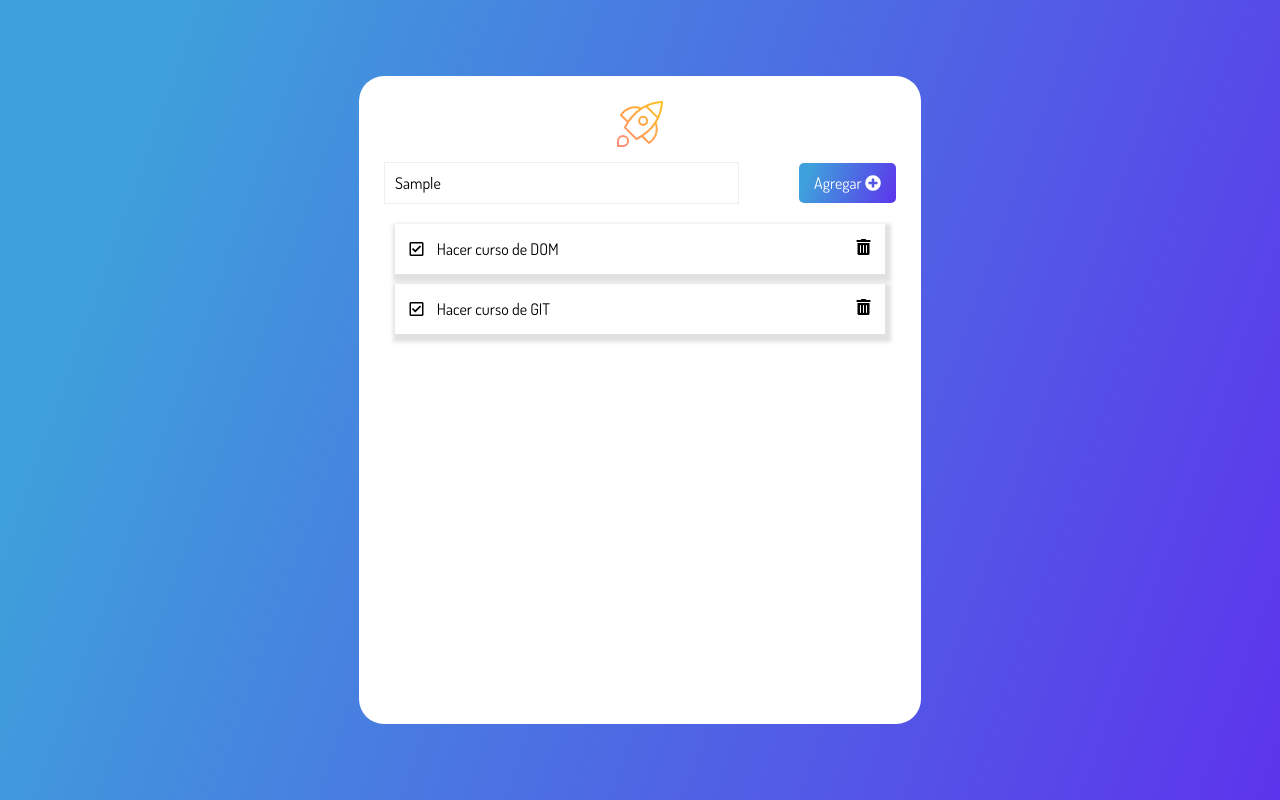
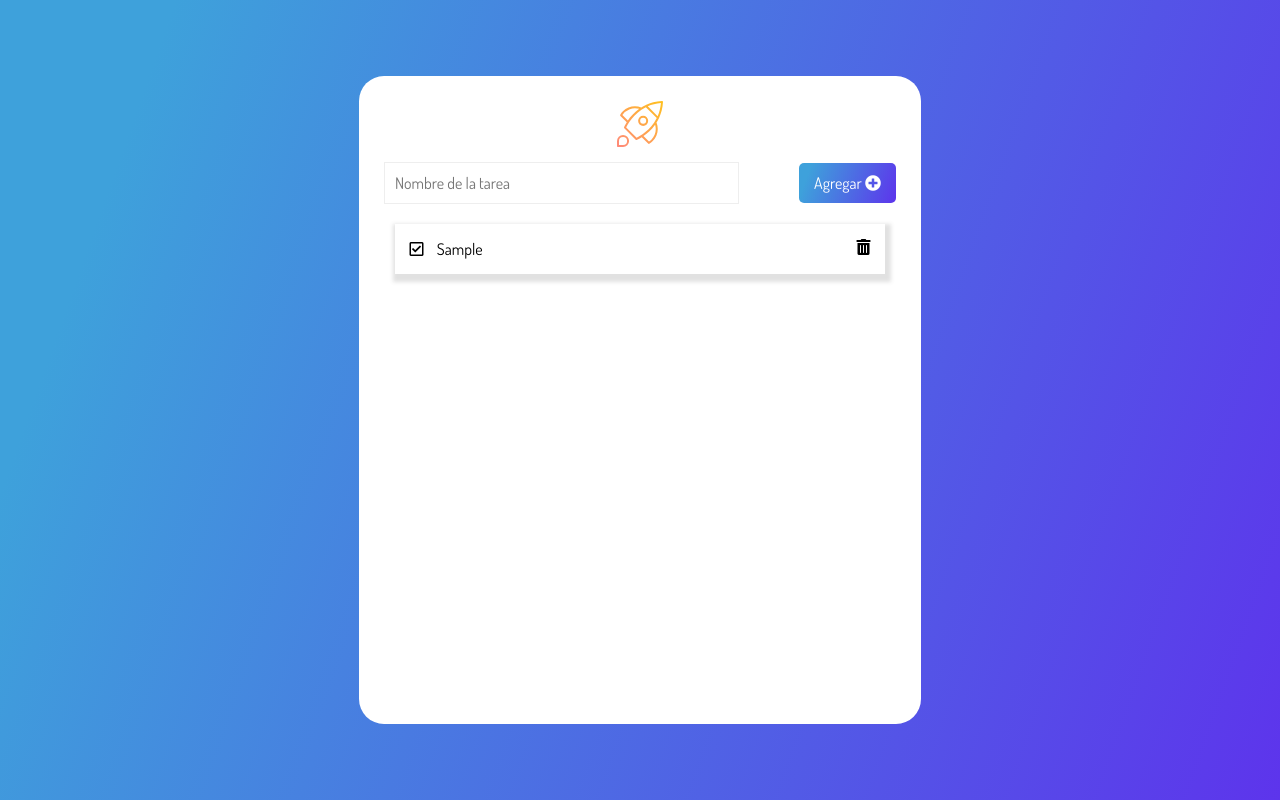
Before and after one commit to AlexOnGitHub/ToDoList, a plain HTML site: page index.html in a window 1280 px wide. Both pictures are taken after typing "Sample" into the empty fields and a click on the button "Agregar". Drawn offline with Linux system fonts and the light colour scheme.

Commit message:
Clase 03 completada

```diff
--- a/index.html
+++ b/index.html
@@ -36,21 +36,7 @@
             </button>
           </form>
         </div>
-        <ul class="cardsList">
-          <li class="card">
-            <div>
-              <i class="far fa-check-square icon"></i>
-              <span class="task">Hacer curso de DOM</span>
-            </div>
-            <i class="fas fa-trash-alt trashIcon icon"></i>
-          </li>
-          <li class="card">
-            <div>
-              <i class="far fa-check-square icon"></i>
-              <span class="task">Hacer curso de GIT</span>
-            </div>
-            <i class="fas fa-trash-alt trashIcon icon"></i>
-          </li>
+        <ul class="cardsList" data-list>
         </ul>
       </div>
     </main>
--- a/script.js
+++ b/script.js
@@ -3,7 +3,19 @@ const btn = document.querySelector("[data-form-btn]");
 const createTask = (evento) => {
     evento.preventDefault();
     const input = document.querySelector("[data-form-input]");
-    console.log(input.value);
+    const inputValue = input.value;
+    const list = document.querySelector("[data-list]")
+    const task = document.createElement("li");
+    task.classList.add("card");
+    input.value = "";
+    const content = `<div>
+                    <i class="far fa-check-square icon"></i>
+                    <span class="task">${inputValue}</span>
+                    </div>
+                    <i class="fas fa-trash-alt trashIcon icon"></i>`;
+    task.innerHTML = content;
+
+    list.appendChild(task);
 };
 
 console.log(btn);
```
